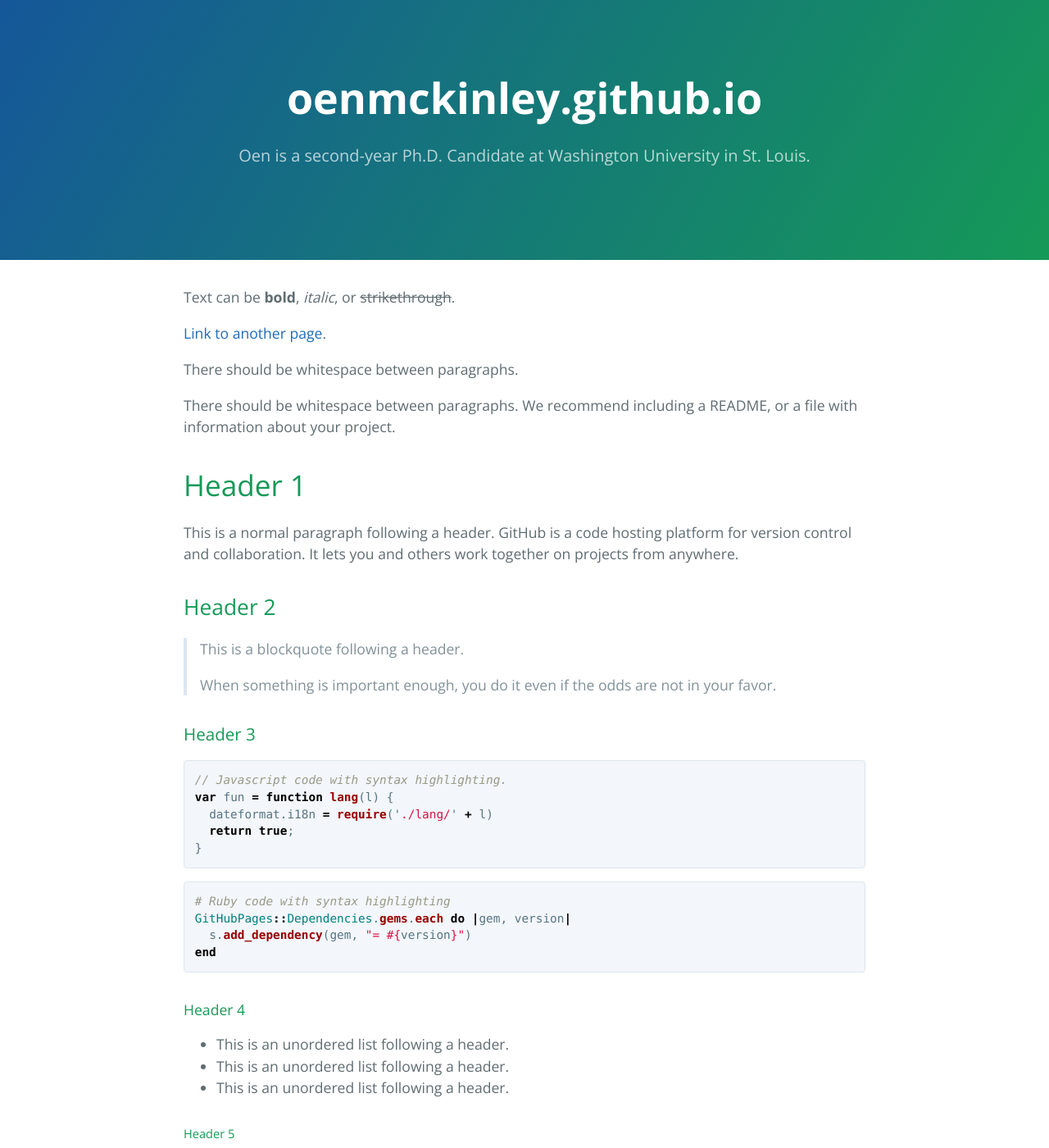
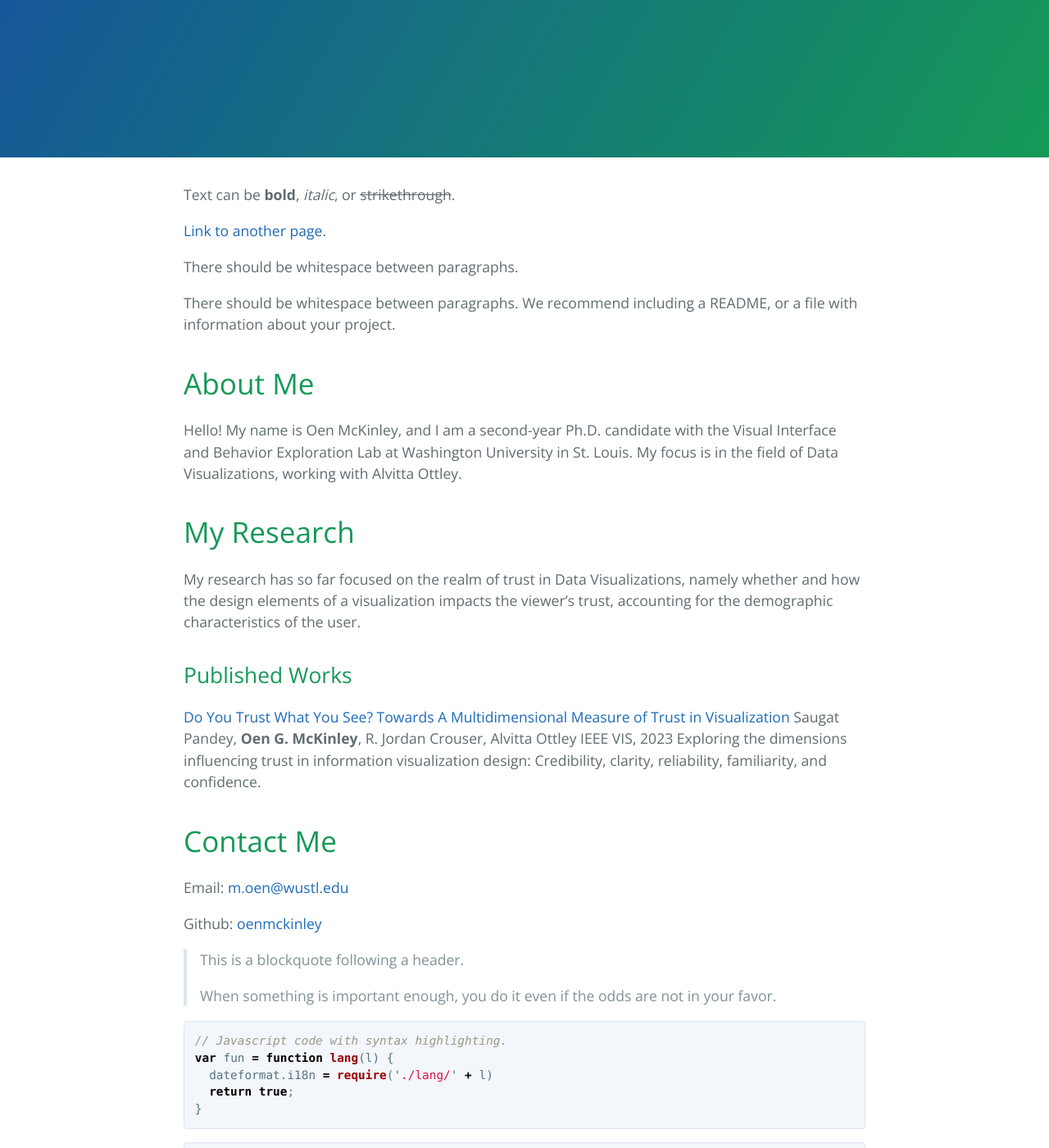
Before and after one commit to oenmckinley/oenmckinley.github.io, a Jekyll site: the page built from index.md, in a window 1280 px wide and 1400 px high. Shown: the whole window at 82% size. Built offline with Jekyll 4.4.1, drawn with Linux system fonts in a browser that asks for light colours.

Commit message:
Add some content

````diff
--- a/_layouts/default.html
+++ b/_layouts/default.html
@@ -16,8 +16,8 @@
     <a id="skip-to-content" href="#content">Skip to the content.</a>
 
     <header class="page-header" role="banner">
-      <h1 class="project-name">{{ page.title | default: site.github.repository_name }}</h1>
-      <h2 class="project-tagline">{{ page.description | default: site.description | default: site.github.project_tagline }}</h2>
+      <h1 class="project-name">{{ page.title }}</h1>
+      <h2 class="project-tagline">{{ page.description }}</h2>
       {% if site.github.is_project_page %}
         <a href="{{ site.github.repository_url }}" class="btn">View on GitHub</a>
       {% endif %}
--- a/index.md
+++ b/index.md
@@ -1,6 +1,8 @@
 ---
 layout: default
 ---
+
+
 
 Text can be **bold**, _italic_, or ~~strikethrough~~.
 
@@ -10,17 +12,32 @@ There should be whitespace between paragraphs.
 
 There should be whitespace between paragraphs. We recommend including a README, or a file with information about your project.
 
-# Header 1
+# About Me
 
-This is a normal paragraph following a header. GitHub is a code hosting platform for version control and collaboration. It lets you and others work together on projects from anywhere.
+Hello! My name is Oen McKinley, and I am a second-year Ph.D. candidate with the Visual Interface and Behavior Exploration Lab at Washington University in St. Louis. My focus is in the field of Data Visualizations, working with Alvitta Ottley.
 
-## Header 2
+# My Research
+
+My research has so far focused on the realm of trust in Data Visualizations, namely whether and how the design elements of a visualization impacts the viewer's trust, accounting for the demographic characteristics of the user.
+
+## Published Works
+
+[Do You Trust What You See? Towards A Multidimensional Measure of Trust in Visualization](https://arxiv.org/pdf/2308.04727.pdf)
+Saugat Pandey, **Oen G. McKinley**, R. Jordan Crouser, Alvitta Ottley
+IEEE VIS, 2023
+Exploring the dimensions influencing trust in information visualization design: Credibility, clarity, reliability, familiarity, and confidence.
+
+# Contact Me
+
+Email: [m.oen@wustl.edu](mailto:m.oen@wustl.edu)
+
+Github: [oenmckinley](https://github.com/oenmckinley)
+
 
 > This is a blockquote following a header.
 >
 > When something is important enough, you do it even if the odds are not in your favor.
 
-### Header 3
 
 ```js
 // Javascript code with syntax highlighting.
````
